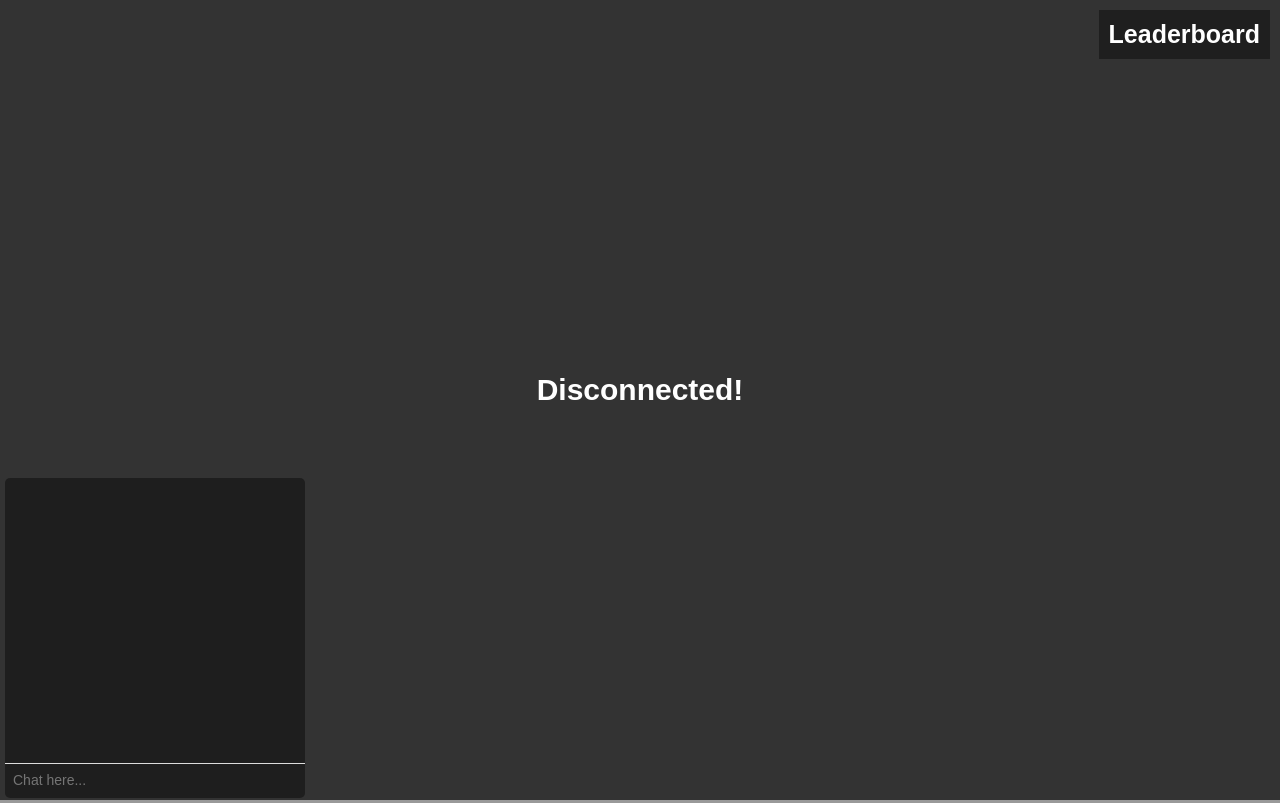
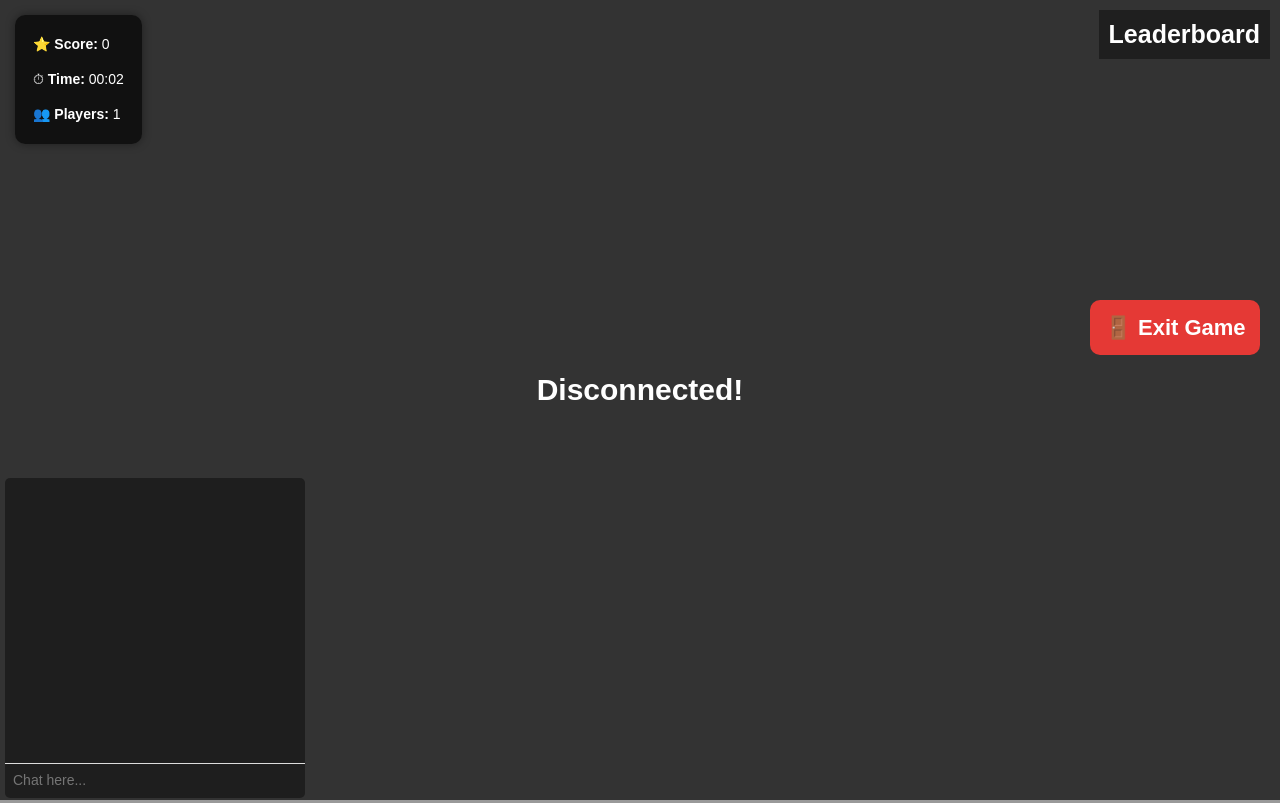
Before and after one commit to 0023413613-cyber/AgarGame-Azure, a website built with webpack: page src/client/index.html in a window 1280 px wide. Both pictures are taken after a click on the button "Play". Built offline with nearby package versions, Linux system fonts and the light colour scheme; no server answers.

Commit message:
Add game HUD and Exit Game feature

```diff
--- a/src/client/css/main.css
+++ b/src/client/css/main.css
@@ -283,3 +283,74 @@ input [type="image"]:focus{
  outline: 1px solid transparent;
  border-style: none;
 }
+
+/* ===========================
+   Game Information
+=========================== */
+
+#gameInfo{
+    position:fixed;
+    top:15px;
+    left:15px;
+
+    background:rgba(0,0,0,0.65);
+
+    color:white;
+
+    padding:12px 18px;
+
+    border-radius:10px;
+
+    font-size:18px;
+
+    line-height:35px;
+
+    z-index:9999;
+
+    box-shadow:0 0 10px rgba(0,0,0,.4);
+}
+
+/* ===========================
+   Exit Button
+=========================== */
+
+#exitButton{
+
+    display:none;
+
+    position:fixed;
+
+    top:300px;
+
+    right:20px;
+
+    width:170px;
+
+    height:55px;
+
+    border:none;
+
+    border-radius:10px;
+
+    background:#e53935;
+
+    color:white;
+
+    font-size:22px;
+
+    font-weight:bold;
+
+    cursor:pointer;
+
+    z-index:9999;
+
+    transition:.2s;
+
+}
+
+#exitButton:hover{
+
+    background:#c62828;
+
+    transform:scale(1.05);
+}
--- a/src/client/index.html
+++ b/src/client/index.html
@@ -14,6 +14,16 @@
 <body>
     <div id="gameAreaWrapper">
         <div id="status"><span class="title">Leaderboard</span></div>
+        <!-- Game Information -->
+        <div id="gameInfo">
+            <div>⭐ <b>Score:</b> <span id="scoreValue">0</span></div>
+            <div>⏱ <b>Time:</b> <span id="timeValue">00:00</span></div>
+            <div>👥 <b>Players:</b> <span id="playerCount">1</span></div>
+        </div>
+
+        <!-- Exit Button -->
+        <button id="exitButton">🚪 Exit Game</button>
+
         <div class="chatbox" id="chatbox">
             <ul id="chatList" class="chat-list"></ul>
             <input id="chatInput" type="text" class="chat-input" placeholder="Chat here..." maxlength="35" />
@@ -23,6 +33,7 @@
            <input type="image" id="feed" class="feed" src="img/feed.png" alt="feedBtn">
         </div>
         <canvas tabindex="1" id="cvs"></canvas>
+
     </div>
     <div id="startMenuWrapper">
         <div id="startMenu">
--- a/src/client/js/app.js
+++ b/src/client/js/app.js
@@ -26,6 +26,9 @@ function startGame(type) {
 
     document.getElementById('startMenuWrapper').style.maxHeight = '0px';
     document.getElementById('gameAreaWrapper').style.opacity = 1;
+
+    document.getElementById("exitButton").style.display = "block";
+
     if (!socket) {
         socket = io({ query: "type=" + type });
         setupSocket(socket);
@@ -33,6 +36,23 @@ function startGame(type) {
     if (!global.animLoopHandle)
         animloop();
     socket.emit('respawn');
+
+    seconds = 0;
+
+    if (timer) clearInterval(timer);
+
+    timer = setInterval(function () {
+
+        seconds++;
+
+        const m = String(Math.floor(seconds / 60)).padStart(2, '0');
+
+        const s = String(seconds % 60).padStart(2, '0');
+
+        document.getElementById("timeValue").innerHTML = m + ":" + s;
+
+    },1000);
+
     window.chat.socket = socket;
     window.chat.registerFunctions();
     window.canvas.socket = socket;
@@ -149,8 +169,12 @@ $("#split").click(function () {
 });
 
 function handleDisconnect() {
-    socket.close();
-    if (!global.kicked) { // We have a more specific error message
+
+    if (socket) {
+        socket.close();
+    }
+
+    if (!global.kicked) {
         render.drawErrorMessage('Disconnected!', graph, global.screen);
     }
 }
@@ -246,6 +270,13 @@ function setupSocket(socket) {
             player.cells = playerData.cells;
         }
         users = userData;
+
+        document.getElementById("playerCount").innerHTML = users.length;
+        if (global.playerType === 'player') {
+            document.getElementById("scoreValue").innerHTML =
+                Math.round(playerData.massTotal);
+        }
+
         foods = foodsList;
         viruses = virusList;
         fireFood = massList;
@@ -377,3 +408,37 @@ function resize() {
 
     socket.emit('windowResized', { screenWidth: global.screen.width, screenHeight: global.screen.height });
 }
+
+/* ==========================
+   Exit Game
+========================== */
+
+document.getElementById("exitButton").onclick = function () {
+
+    if(confirm("Exit this game?")){
+
+        if(timer){
+            clearInterval(timer);
+        }
+
+        if(socket){
+            socket.disconnect();
+        }
+
+        document.getElementById("exitButton").style.display = "none";
+
+        document.getElementById("gameAreaWrapper").style.opacity = 0;
+
+        document.getElementById("startMenuWrapper").style.maxHeight = "1000px";
+
+        global.gameStart = false;
+
+    }
+
+};
+/* ==========================
+   Game Timer
+========================== */
+
+let seconds = 0;
+let timer = null;
```
